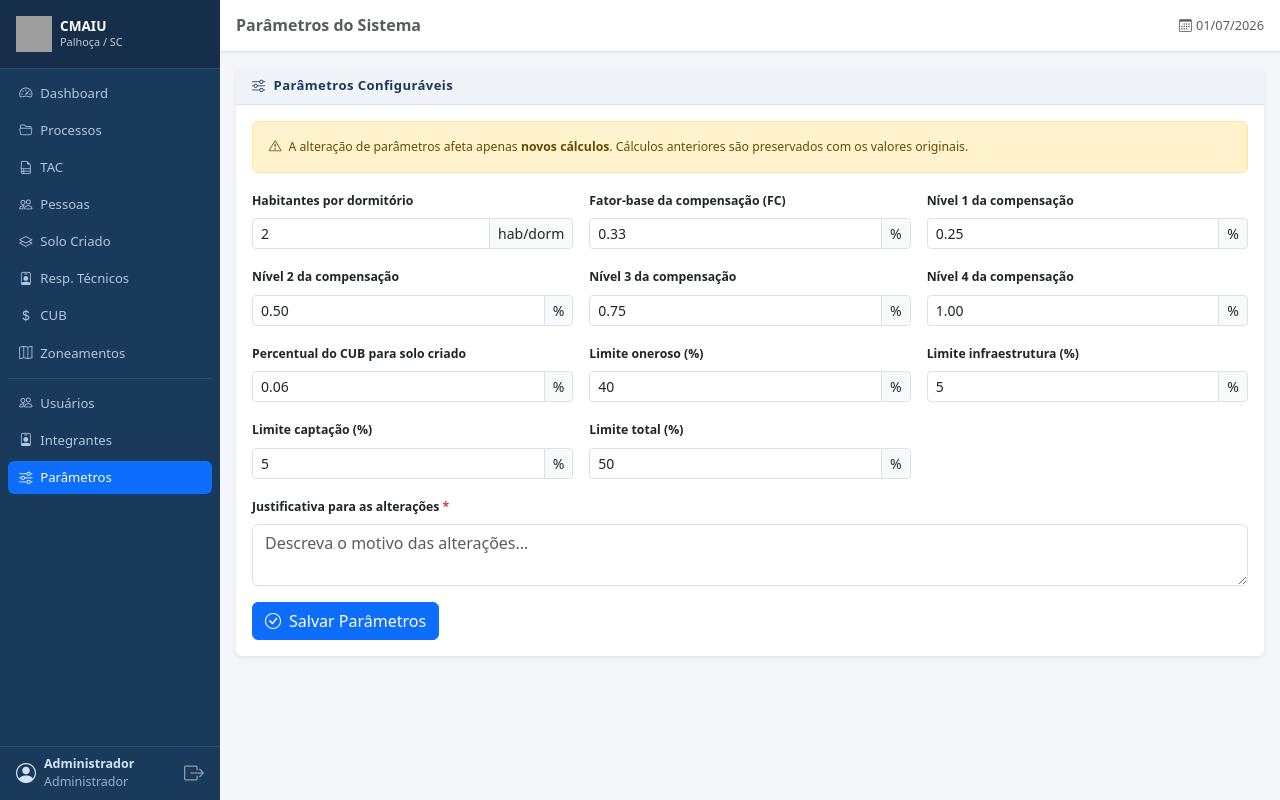
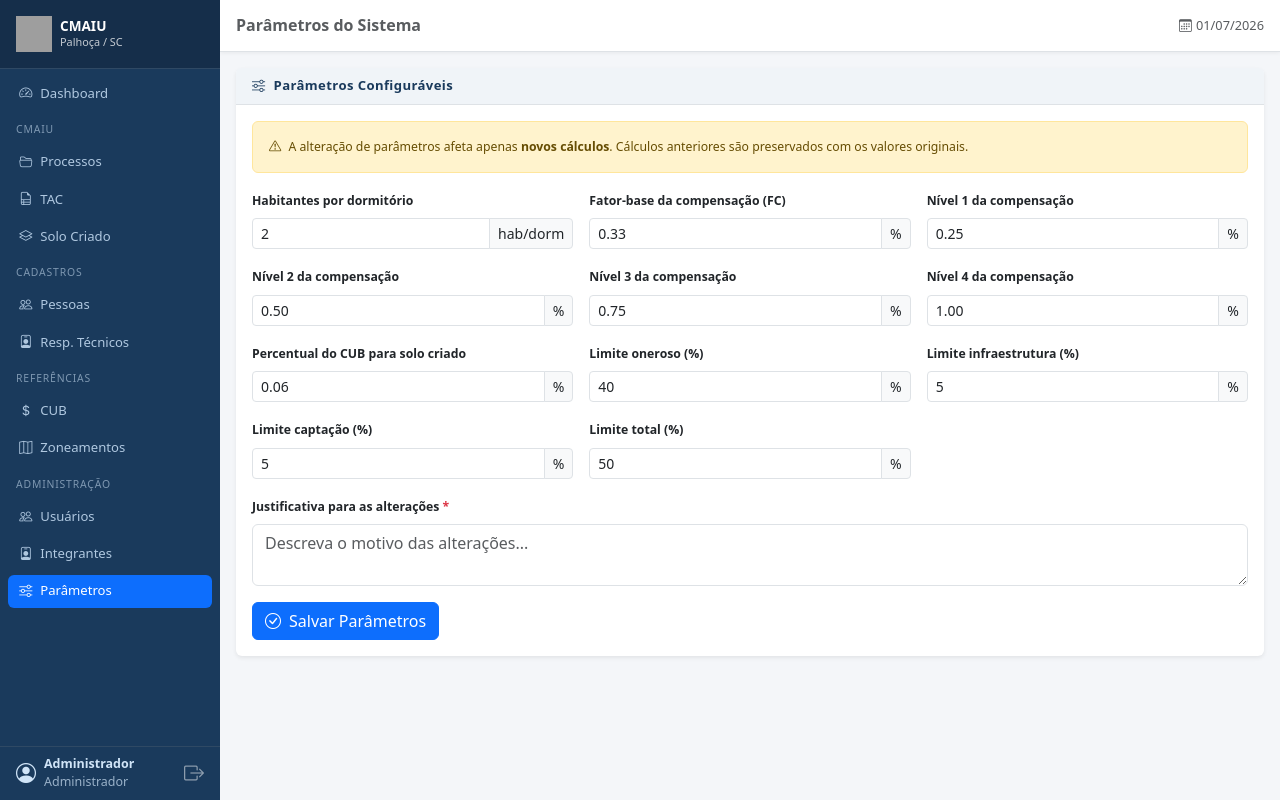
Before and after one commit to fabinhocoe/CMAIU, a Flask app: page /admin/parametros in a window 1280 px wide. Run offline with Flask 3, Linux system fonts and the light colour scheme; a user stored in the database is signed in; grey boxes are pictures that could not be loaded.

Commit message:
Sidebar: organiza em grupos com rótulos de seção
CMAIU: Processos, TAC, Solo Criado
Cadastros: Pessoas, Resp. Técnicos
Referências: CUB, Zoneamentos
Administração: Usuários, Integrantes, Parâmetros (apenas admin)

Co-Authored-By: Claude Sonnet 4.6 <noreply@anthropic.com>
Claude-Session: https://claude.ai/code/session_01VXWAfgFSAm4ZBKgqyac9J3

```diff
--- a/templates/base.html
+++ b/templates/base.html
@@ -22,11 +22,16 @@
     </a>
     <hr class="m-0 border-secondary">
     <ul class="nav nav-pills flex-column mb-auto px-2 py-2 gap-1">
+
+      {# ── Início ── #}
       <li class="nav-item">
         <a href="{{ url_for('dashboard') }}" class="nav-link sidebar-link {% if request.endpoint == 'dashboard' %}active{% endif %}">
           <i class="bi bi-speedometer2 me-2"></i>Dashboard
         </a>
       </li>
+
+      {# ── CMAIU ── #}
+      <li class="mt-2 mb-1 px-2" style="font-size:.65rem;opacity:.55;letter-spacing:.08em;text-transform:uppercase">CMAIU</li>
       <li class="nav-item">
         <a href="{{ url_for('processos_index') }}" class="nav-link sidebar-link {% if request.endpoint and 'processos' in request.endpoint %}active{% endif %}">
           <i class="bi bi-folder2-open me-2"></i>Processos
@@ -38,13 +43,16 @@
         </a>
       </li>
       <li class="nav-item">
+        <a href="{{ url_for('sc_index') }}" class="nav-link sidebar-link {% if request.endpoint and 'sc_' in request.endpoint %}active{% endif %}">
+          <i class="bi bi-layers me-2"></i>Solo Criado
+        </a>
+      </li>
+
+      {# ── Cadastros ── #}
+      <li class="mt-2 mb-1 px-2" style="font-size:.65rem;opacity:.55;letter-spacing:.08em;text-transform:uppercase">Cadastros</li>
+      <li class="nav-item">
         <a href="{{ url_for('pessoas_index') }}" class="nav-link sidebar-link {% if request.endpoint and 'pessoas' in request.endpoint %}active{% endif %}">
           <i class="bi bi-people me-2"></i>Pessoas
-        </a>
-      </li>
-      <li class="nav-item">
-        <a href="{{ url_for('sc_index') }}" class="nav-link sidebar-link {% if request.endpoint and 'sc_' in request.endpoint %}active{% endif %}">
-          <i class="bi bi-layers me-2"></i>Solo Criado
         </a>
       </li>
       <li class="nav-item">
@@ -52,6 +60,9 @@
           <i class="bi bi-person-badge me-2"></i>Resp. Técnicos
         </a>
       </li>
+
+      {# ── Referências ── #}
+      <li class="mt-2 mb-1 px-2" style="font-size:.65rem;opacity:.55;letter-spacing:.08em;text-transform:uppercase">Referências</li>
       <li class="nav-item">
         <a href="{{ url_for('cub_index') }}" class="nav-link sidebar-link {% if request.endpoint and 'cub' in request.endpoint %}active{% endif %}">
           <i class="bi bi-currency-dollar me-2"></i>CUB
@@ -62,8 +73,10 @@
           <i class="bi bi-map me-2"></i>Zoneamentos
         </a>
       </li>
+
+      {# ── Administração ── #}
       {% if current_user.is_admin %}
-      <li><hr class="border-secondary my-1"></li>
+      <li class="mt-2 mb-1 px-2" style="font-size:.65rem;opacity:.55;letter-spacing:.08em;text-transform:uppercase">Administração</li>
       <li class="nav-item">
         <a href="{{ url_for('admin_usuarios') }}" class="nav-link sidebar-link {% if request.endpoint and 'usuarios' in request.endpoint %}active{% endif %}">
           <i class="bi bi-people me-2"></i>Usuários
@@ -80,6 +93,7 @@
         </a>
       </li>
       {% endif %}
+
     </ul>
     <hr class="m-0 border-secondary">
     <div class="px-3 py-2 d-flex align-items-center gap-2" style="font-size:.78rem">
```
